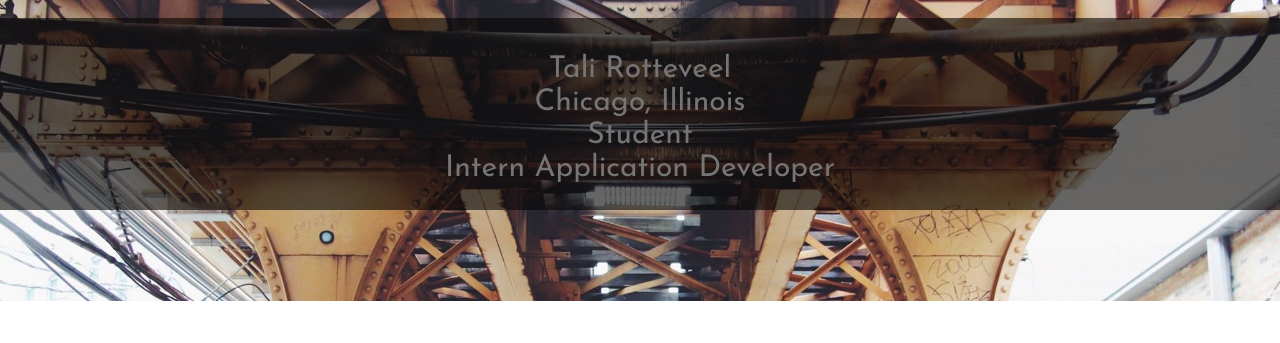
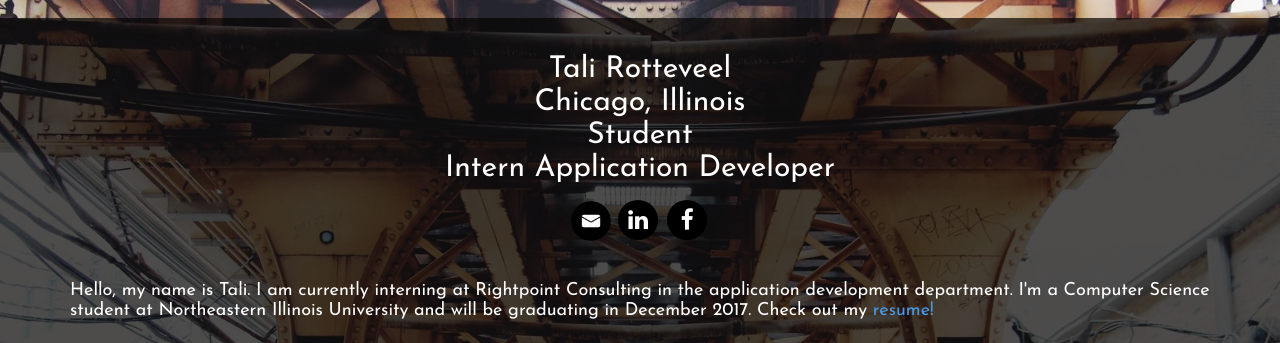
Before and after one commit to talirotteveel/talirotteveel.github.io, a plain HTML site: page index.html in a window 1280 px wide. Shown: the part 54-397 px from the top of the page. Drawn offline with nearby package versions, Linux system fonts and the light colour scheme.

Commit message:
update home page

```diff
--- a/index.html
+++ b/index.html
@@ -2,6 +2,7 @@
 <html lang="en">
 <head>
 <link href="https://fonts.googleapis.com/css?family=Josefin+Sans" rel="stylesheet">
+<link rel="stylesheet" href="https://cdnjs.cloudflare.com/ajax/libs/font-awesome/4.7.0/css/font-awesome.min.css">
 <script src="jquery-3.1.1.js"></script>
 <link rel="stylesheet" href="https://cdnjs.cloudflare.com/ajax/libs/font-awesome/4.7.0/css/font-awesome.min.css">
 <link href="https://fonts.googleapis.com/icon?family=Material+Icons" rel="stylesheet">
@@ -37,23 +38,13 @@
             </h2>
         </div>
     </div>
-    </div>
-
- <div class="row">
-     <br>
-     <br>
-     <br>
-     <br>
-</div>
-
-<div class="jumbotron standard">
     <div class="container">
         <div class="row">
             <div class="col-md-12 center">
                 <div>
                     <a target="_blank" href="mailto:talirotteveel@hotmail.com"><img src="email.png" class="icons"></a>
-                    <a target="_blank" href="https://www.linkedin.com/in/tali-rotteveel-427480121/"><img src="linkedin.png" class="icons"></a>
-                    <a target="_blank" href="https://www.facebook.com/tali.rotteveel.9"><img src="facebook.png" class="icons"></a>
+                    <a target="_blank" href="https://www.linkedin.com/in/tali-rotteveel-427480121/" class="fa fa-linkedin"></a>
+                    <a target="_blank" href="https://www.facebook.com/tali.rotteveel.9" class="fa fa-facebook"></a>
                 </div>
                 <br>
             </div>
@@ -64,7 +55,7 @@
 
                 <h4>
                     Hello, my name is Tali. I am currently interning at Rightpoint Consulting in the application development department. I'm a Computer Science student at Northeastern Illinois University and will be graduating in December 2017.
-                    Checkout my <a class="color-pop" href="resume.html">resume!</a>
+                    Check out my <a class="color-pop" href="resume.html">resume!</a>
                     <br>
                 </h4>
 
--- a/resume.css
+++ b/resume.css
@@ -17,7 +17,11 @@ body{
     color: #2E2E2E;
 }
 a{
-    color: #757575;
+    color: #2E2E2E;
+}
+a:hover{
+    text-decoration: none;
+    color: white;
 }
 .left{
     float:left;
@@ -61,6 +65,7 @@ a{
 .icons{
     width: 40px;
     height: 40px;
+    margin-bottom: 7px;
 }
 .thumbnail{
     height: 250px;
@@ -75,12 +80,12 @@ a{
     width: 69.5%;
 }
 .jumbotron-black{
-background-color: rgba(5,4,2,0.6);
+background-color: rgba(5,4,2,0.7);
 width:100%;
 margin-left:auto;
 margin-right:auto;
 padding: 15px;
-color: #757575;
+color: white;
 }
 
 .background{
@@ -103,3 +108,20 @@ color: #757575;
     background-size: cover;
     color: white;
 }
+.fa {
+    font-size: 23px;
+    padding-top: 8px;
+    width: 40px;
+    height: 40px;
+    margin: 5px 2px;
+    text-align: center;
+    border-radius: 50%;
+}
+.fa-facebook {
+    background: black;
+    color: white;
+}
+.fa-linkedin {
+    background: black;
+    color: white;
+}
```
Also changed, not shown: resume.html (+1 -1 lines), linkedin.png (deleted), profpic.jpg (deleted).
